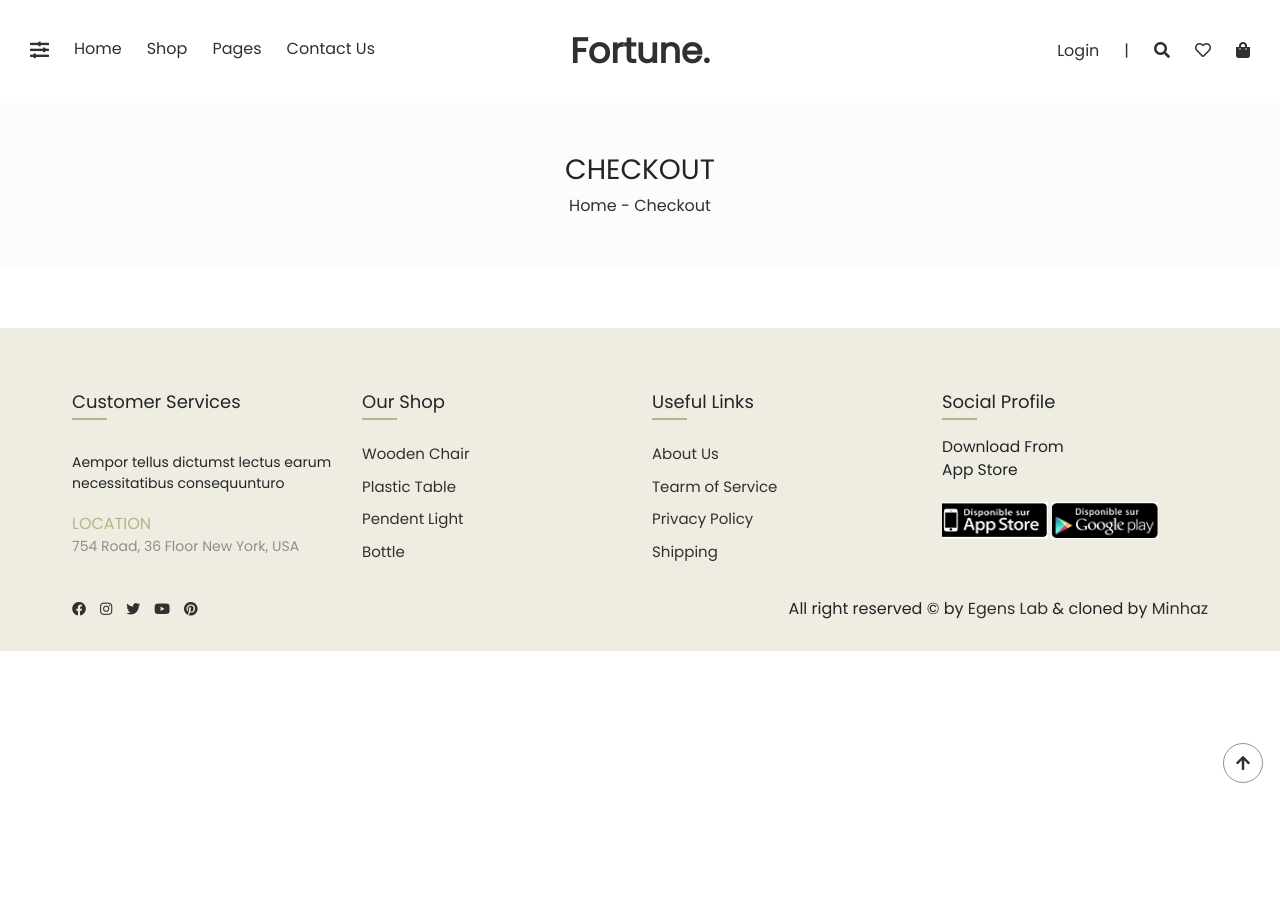
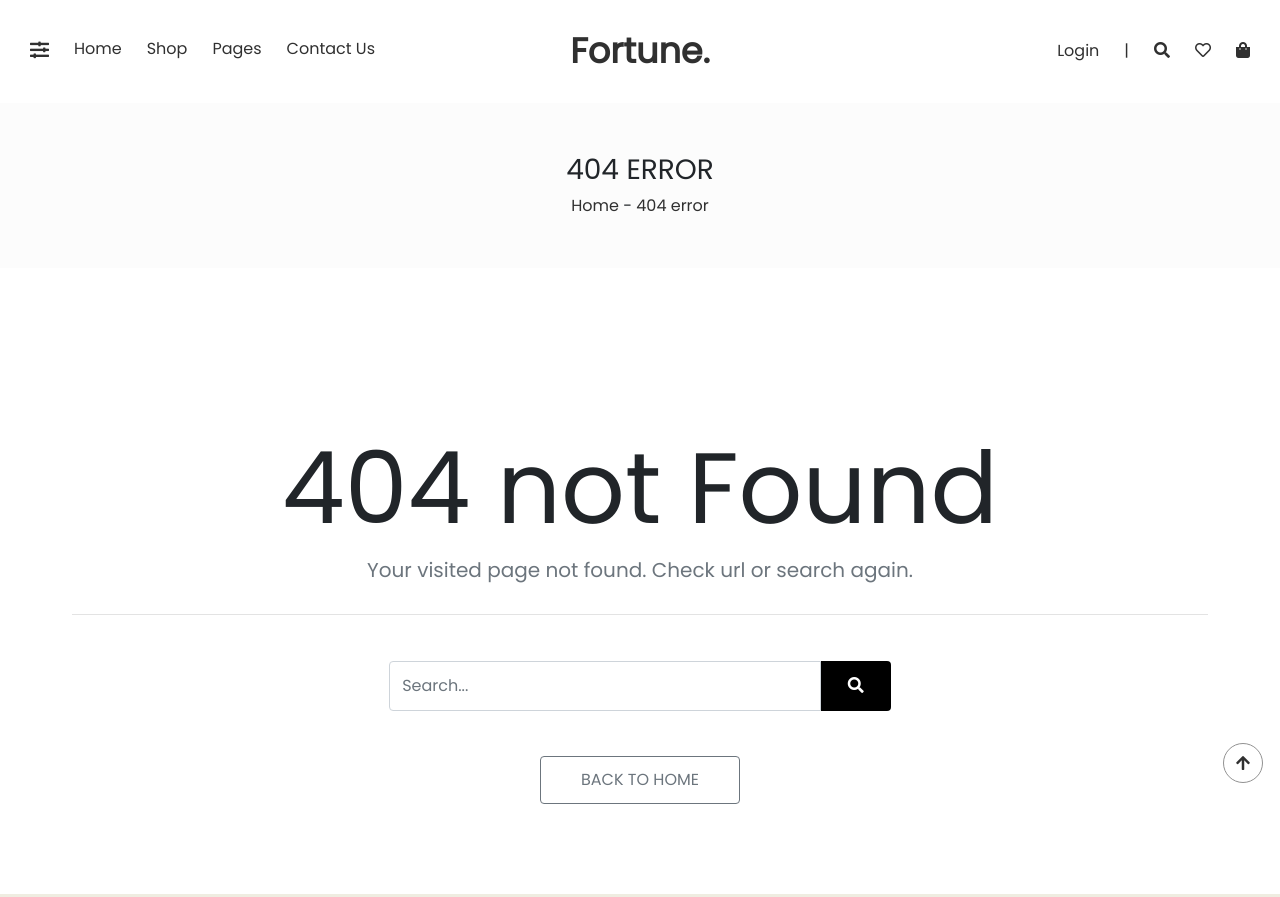
Before and after one commit to Sharif-Minhaz/E-Commerce-website, a plain HTML site: page views/pages/404.html in a window 1280 px wide. Shown: the top 897 px of the page. Before the commit the page ends 800 px from the top, so only its background shows below. Drawn offline with Linux system fonts and the light colour scheme.

Commit message:
404 page managed

```diff
--- /dev/null
+++ b/styles/404.css
@@ -0,0 +1,43 @@
+.error-container h4 {
+	font-size: 100px;
+	margin-bottom: 10px;
+}
+.sp-margin-100 {
+	margin-top: 100px;
+	font-weight: 500;
+}
+.error-container .search-div {
+	display: flex;
+	justify-content: center;
+	padding: 30px 0px 45px 0px;
+}
+.error-container .search-div input {
+	width: 38%;
+	border-radius: 4px 0px 0px 4px;
+	-webkit-border-radius: 4px 0px 0px 4px;
+	-moz-border-radius: 4px 0px 0px 4px;
+	-ms-border-radius: 4px 0px 0px 4px;
+	-o-border-radius: 4px 0px 0px 4px;
+}
+.error-container .search-div button {
+	width: 70px;
+	height: 50px;
+	background-color: var(--dark-color);
+	color: white;
+	border-radius: 0px 4px 4px 0px;
+	-webkit-border-radius: 0px 4px 4px 0px;
+	-moz-border-radius: 0px 4px 4px 0px;
+	-ms-border-radius: 0px 4px 4px 0px;
+	-o-border-radius: 0px 4px 4px 0px;
+}
+.return-btn {
+	padding: 11px 40px;
+}
+.action-error {
+	padding-bottom: 90px;
+}
+@media (max-width: 767px) {
+	.error-container .search-div input {
+		width: 50%;
+	}
+}
--- a/styles/footer.css
+++ b/styles/footer.css
@@ -51,7 +51,7 @@ footer {
     text-align: right;
 }
 .footer-links {
-    padding-top: 28px;
+    padding: 28px 0px 28px 0px;
     display: flex;
     flex-direction: column;
     font-size: 15px;
--- a/styles/global.css
+++ b/styles/global.css
@@ -43,6 +43,9 @@ input::-webkit-calendar-picker-indicator {
 }
 select:hover {
 	cursor: pointer;
+}
+hr {
+	background-color: var(--ash-color);
 }
 /* container body */
 .container-body {
@@ -211,6 +214,10 @@ header {
 .links a:hover,
 .menus a:hover {
 	color: var(--golden-color);
+}
+.menus span {
+	user-select: none;
+	-webkit-user-select: none;
 }
 /* search bar wrapper */
 .search-bar-wrapper {
--- a/views/pages/404.html
+++ b/views/pages/404.html
@@ -4,7 +4,7 @@
 		<meta charset="UTF-8" />
 		<meta http-equiv="X-UA-Compatible" content="IE=edge" />
 		<meta name="viewport" content="width=device-width, initial-scale=1.0" />
-		<title>eCommerce - website | 404</title>
+		<title>404 error</title>
 		<link rel="shortcut icon" href="../../assets/images/favicon.png" type="image/x-icon" />
 		<link rel="stylesheet" href="../../assets/lib/bootstrap-5.1/bootstrap.min.css" />
 		<link rel="stylesheet" href="https://use.fontawesome.com/releases/v5.15.4/css/all.css" integrity="sha384-DyZ88mC6Up2uqS4h/KRgHuoeGwBcD4Ng9SiP4dIRy0EXTlnuz47vAwmeGwVChigm" crossorigin="anonymous" />
@@ -12,6 +12,8 @@
 		<link rel="stylesheet" href="../../styles/bestProduct.css" />
 		<link rel="stylesheet" href="../../styles/footer.css" />
 		<link rel="stylesheet" href="../../styles/cart.css" />
+		<link rel="stylesheet" href="../../styles/404.css" />
+
 	</head>
 	<body>
 		<!-- go to top button -->
@@ -112,16 +114,29 @@
 		<!-- breadcrumb content -->
 		<section class="container-fluid breadcrumb-section">
 			<div class="breadcrumb-area">
-				<h3>CHECKOUT</h3>
+				<h3>404 ERROR</h3>
 				<div class="breadcrumb-links">
-					<a href="../../index.html">Home</a> - <a href="#">Checkout</a>
+					<a href="../../index.html">Home</a> - <a href="#">404 error</a>
 				</div>
 			</div>
 		</section>
 		<!-- product description -->
 		<section class="container-fluid">
-			<div class="container-body">
-
+			<div class="container-body error-container">
+				<center>
+					<h4 class="sp-margin-100">404 not Found</h4>
+				</center>
+				<h5 class="text-center text-muted pb-3">Your visited page not found. Check url or search again.</h5>
+				<hr>
+				<div class="action-error">
+					<div class="search-div">
+						<input class="form-control" type="search" placeholder="Search...">
+						<button class="btn" type="submit"><i class="fas fa-search"></i></button>
+					</div>
+					<center>
+						<a href="../../index.html"><button class="return-btn btn btn-outline-secondary">BACK TO HOME</button></a>
+					</center>
+				</div>
             </div>
         </section>
 		<!-- footer section -->
@@ -210,5 +225,6 @@
 		<script src="../../scripts/shop.js"></script>
 		<script src="../../scripts/custom.js"></script>
 
+
 	</body>
 </html>
```
